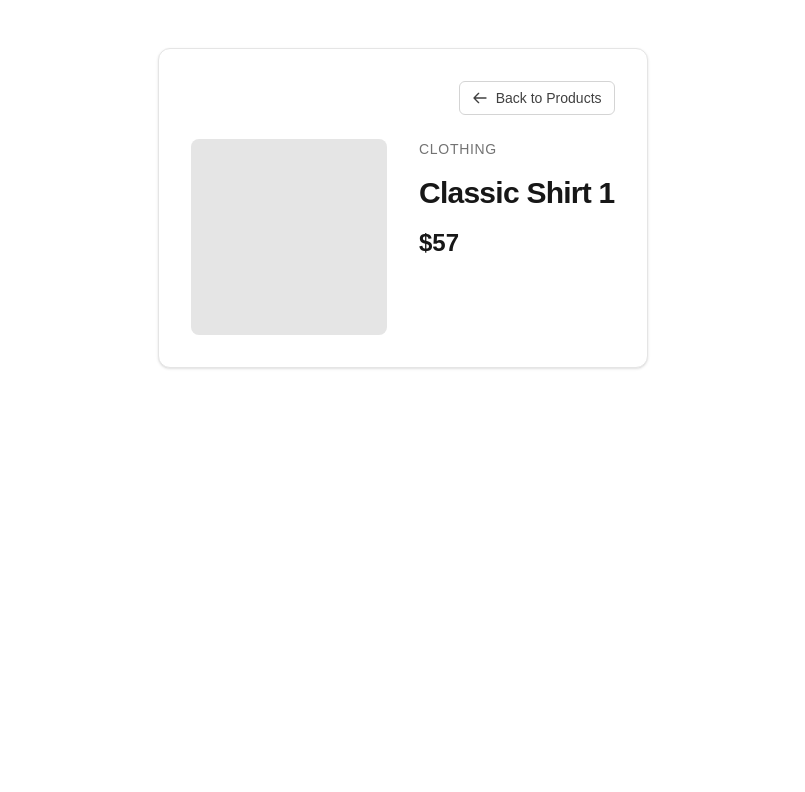
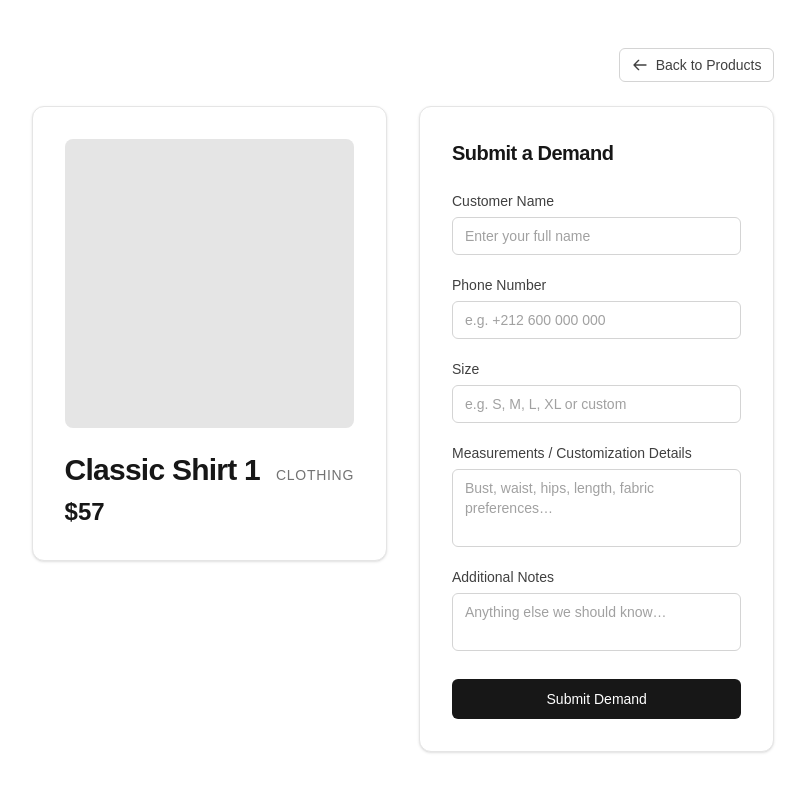
Before and after one commit to meechi27/couture, a Next.js app: page /products/1 in a window 1280 px wide. Shown: the top 792 px of the page, without its empty margins (237-1042 px from the left). Built offline with nearby package versions, Linux system fonts and the light colour scheme.

Commit message:
Update page.tsx

```diff
--- a/src/app/products/[id]/page.tsx
+++ b/src/app/products/[id]/page.tsx
@@ -15,8 +15,7 @@ export default async function ProductDetails({ params }: ProductDetailsProps) {
     }
 
     return (
-        <main className="max-w-4xl mx-auto px-4 py-12">
-            <div className="rounded-xl border border-neutral-200 bg-white p-6 shadow-sm sm:p-8">
+        <main className="max-w-6xl mx-auto px-4 py-12">
             <div className="mb-6 flex justify-end">
                 <Link
                     href="/products"
@@ -40,20 +39,104 @@ export default async function ProductDetails({ params }: ProductDetailsProps) {
                 </Link>
             </div>
 
-                <div className="grid grid-cols-1 md:grid-cols-2 gap-8 items-start">
-                    <div className="aspect-square bg-neutral-200 rounded-lg w-full" />
+            <div className="grid grid-cols-1 lg:grid-cols-2 gap-8 items-start">
+                {/* Product Details */}
+                <div className="rounded-xl border border-neutral-200 bg-white p-6 shadow-sm sm:p-8">
+                    <div className="aspect-square bg-neutral-200 rounded-lg w-full mb-6" />
 
-                    <div className="flex flex-col gap-4">
-                        <span className="text-sm font-medium uppercase tracking-wider text-neutral-500">
-                            {product.category}
-                        </span>
+                    <div className="flex items-baseline justify-between gap-4 mb-2">
                         <h1 className="text-3xl font-bold tracking-tight text-neutral-900">
                             {product.name}
                         </h1>
+                        <span className="text-sm font-medium uppercase tracking-wider text-neutral-500 shrink-0">
+                            {product.category}
+                        </span>
+                    </div>
+
                     <p className="text-2xl font-semibold text-neutral-900">
                         ${product.price}
                     </p>
                 </div>
+
+                {/* Customer Demand Form */}
+                <div className="rounded-xl border border-neutral-200 bg-white p-6 shadow-sm sm:p-8">
+                    <h2 className="text-xl font-bold tracking-tight text-neutral-900 mb-6">
+                        Submit a Demand
+                    </h2>
+
+                    <form className="flex flex-col gap-5">
+                        <div className="flex flex-col gap-1.5">
+                            <label htmlFor="customerName" className="text-sm font-medium text-neutral-700">
+                                Customer Name
+                            </label>
+                            <input
+                                id="customerName"
+                                name="customerName"
+                                type="text"
+                                placeholder="Enter your full name"
+                                className="rounded-md border border-neutral-300 px-3 py-2 text-sm placeholder:text-neutral-400 focus:outline-none focus:ring-2 focus:ring-neutral-900 focus:border-transparent"
+                            />
+                        </div>
+
+                        <div className="flex flex-col gap-1.5">
+                            <label htmlFor="phone" className="text-sm font-medium text-neutral-700">
+                                Phone Number
+                            </label>
+                            <input
+                                id="phone"
+                                name="phone"
+                                type="tel"
+                                placeholder="e.g. +212 600 000 000"
+                                className="rounded-md border border-neutral-300 px-3 py-2 text-sm placeholder:text-neutral-400 focus:outline-none focus:ring-2 focus:ring-neutral-900 focus:border-transparent"
+                            />
+                        </div>
+
+                        <div className="flex flex-col gap-1.5">
+                            <label htmlFor="size" className="text-sm font-medium text-neutral-700">
+                                Size
+                            </label>
+                            <input
+                                id="size"
+                                name="size"
+                                type="text"
+                                placeholder="e.g. S, M, L, XL or custom"
+                                className="rounded-md border border-neutral-300 px-3 py-2 text-sm placeholder:text-neutral-400 focus:outline-none focus:ring-2 focus:ring-neutral-900 focus:border-transparent"
+                            />
+                        </div>
+
+                        <div className="flex flex-col gap-1.5">
+                            <label htmlFor="measurements" className="text-sm font-medium text-neutral-700">
+                                Measurements / Customization Details
+                            </label>
+                            <textarea
+                                id="measurements"
+                                name="measurements"
+                                rows={3}
+                                placeholder="Bust, waist, hips, length, fabric preferences…"
+                                className="rounded-md border border-neutral-300 px-3 py-2 text-sm placeholder:text-neutral-400 focus:outline-none focus:ring-2 focus:ring-neutral-900 focus:border-transparent resize-none"
+                            />
+                        </div>
+
+                        <div className="flex flex-col gap-1.5">
+                            <label htmlFor="notes" className="text-sm font-medium text-neutral-700">
+                                Additional Notes
+                            </label>
+                            <textarea
+                                id="notes"
+                                name="notes"
+                                rows={2}
+                                placeholder="Anything else we should know…"
+                                className="rounded-md border border-neutral-300 px-3 py-2 text-sm placeholder:text-neutral-400 focus:outline-none focus:ring-2 focus:ring-neutral-900 focus:border-transparent resize-none"
+                            />
+                        </div>
+
+                        <button
+                            type="submit"
+                            className="mt-2 w-full rounded-md bg-neutral-900 px-4 py-2.5 text-sm font-medium text-white transition-colors hover:bg-neutral-800 focus-visible:outline-none focus-visible:ring-2 focus-visible:ring-neutral-950"
+                        >
+                            Submit Demand
+                        </button>
+                    </form>
                 </div>
             </div>
         </main>
```
Lines whose indentation alone changed are shown as unchanged.
